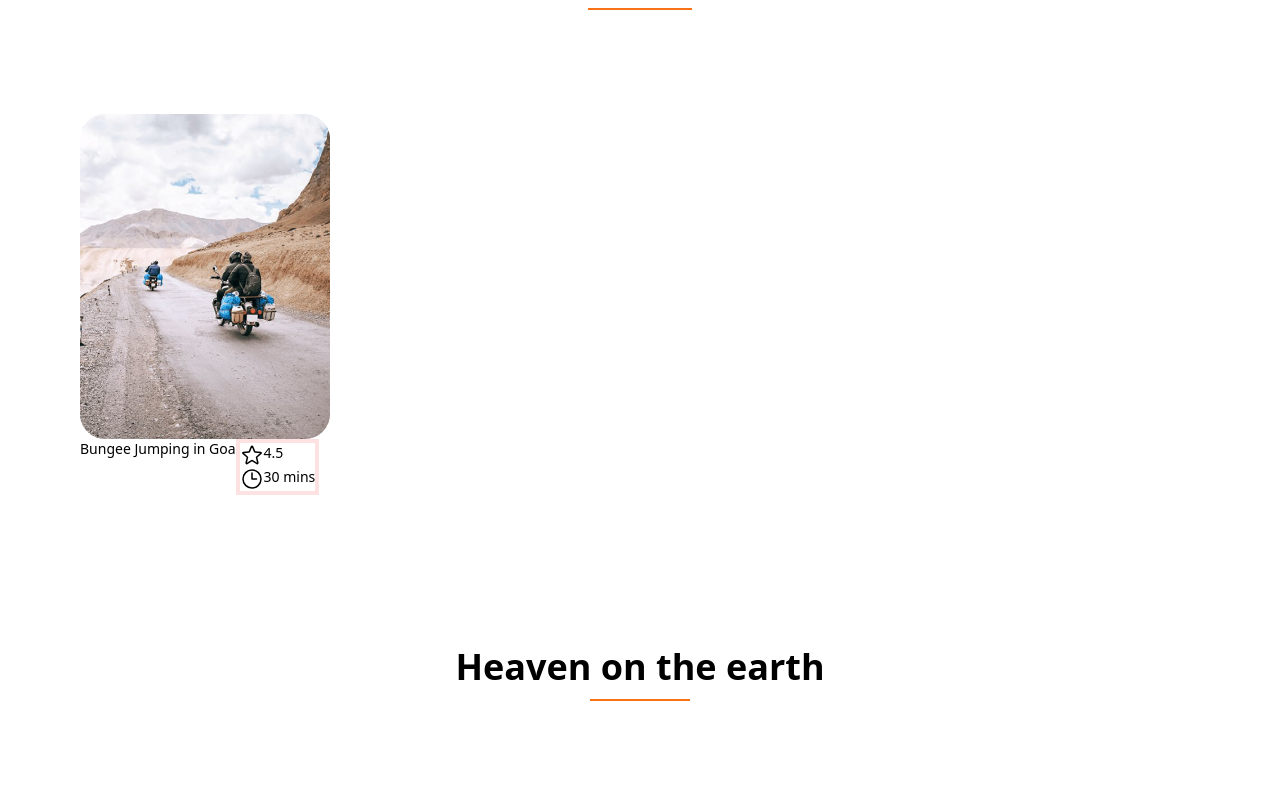
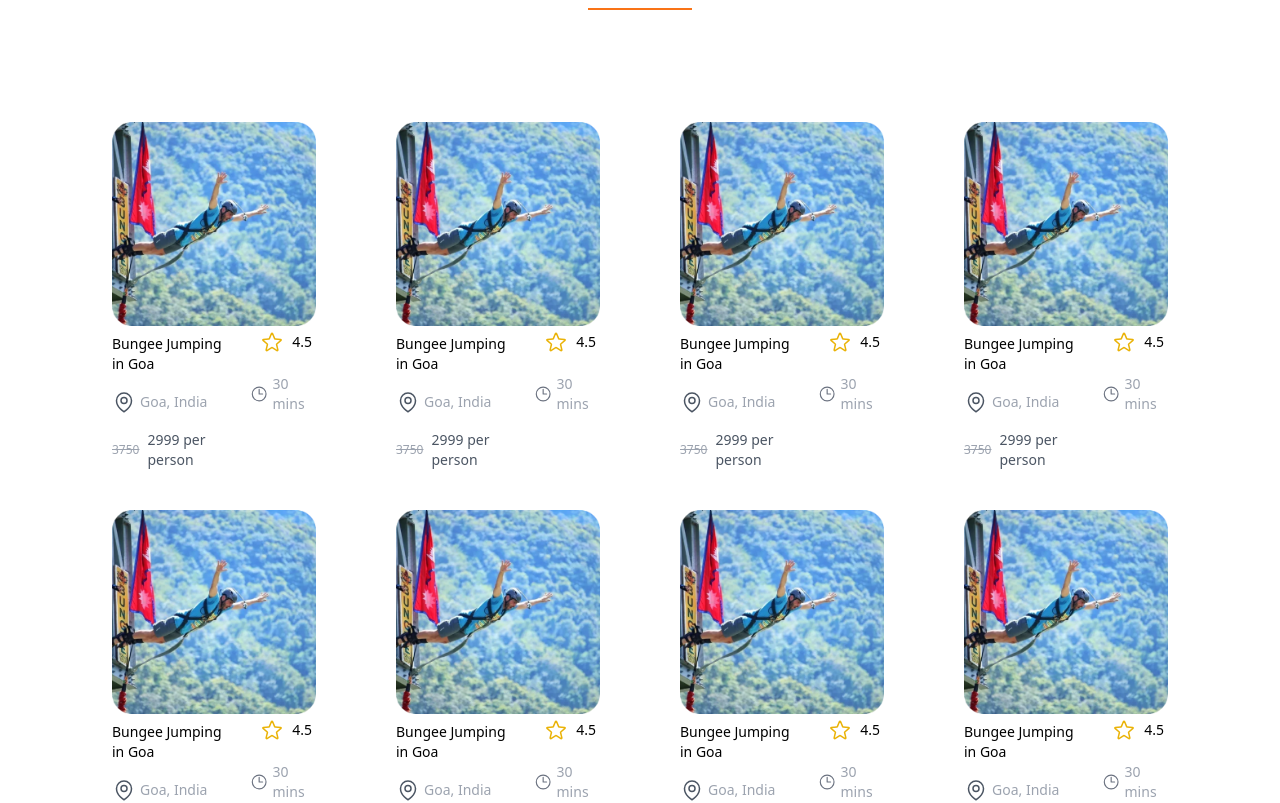
Before and after one commit to iamajitsharma/goa-adventure-frontend, a Next.js app in the folder frontend/: page / in a window 1280 px wide. Shown: the part 606-1409 px from the top of the page. Built offline with nearby package versions, Linux system fonts and the light colour scheme.

Commit message:
Added thrilling activity and top tour packages

```diff
--- a/frontend/src/components/Activity.tsx
+++ b/frontend/src/components/Activity.tsx
@@ -2,23 +2,53 @@ import React from "react";
 
 export default function Activity() {
   return (
-    <div className="flex flex-col text-black text-sm">
-      <img src="assets/Rectangle_20.png" alt="Activity image" />
+    <div className="flex flex-col text-black text-sm mx-8 my-2">
+      <img src="thrillingactivity.png" alt="Activity image" />
 
       <div className="flex flex-row">
-        <div className=" block">
-          <span>Bungee Jumping in Goa</span>
-          <div></div>
-        </div>
-        <div className="flex flex-col justify-end border-red-100 border-4">
-          <div className="flex flex-row">
+        <div className=" mr-2 justify-start flex flex-col">
+          <span className="my-2">Bungee Jumping in Goa</span>
+          <div className="my-2 flex flex-row items-center">
             <svg
               xmlns="http://www.w3.org/2000/svg"
               fill="none"
               viewBox="0 0 24 24"
               stroke-width="1.5"
               stroke="currentColor"
-              className="w-6 h-6"
+              className="w-6 h-6  text-gray-600"
+            >
+              <path
+                stroke-linecap="round"
+                stroke-linejoin="round"
+                d="M15 10.5a3 3 0 11-6 0 3 3 0 016 0z"
+              />
+              <path
+                stroke-linecap="round"
+                stroke-linejoin="round"
+                d="M19.5 10.5c0 7.142-7.5 11.25-7.5 11.25S4.5 17.642 4.5 10.5a7.5 7.5 0 1115 0z"
+              />
+            </svg>
+
+            <span className="mx-1  text-gray-400">Goa, India</span>
+          </div>
+
+          <div className="my-2 flex flex-row items-center">
+            <span className=" text-gray-400 text-decoration-line: line-through text-xs">
+              3750
+            </span>
+
+            <span className="mx-2  text-gray-600">2999 per person</span>
+          </div>
+        </div>
+        <div className="flex flex-col justify-start  ml-2">
+          <div className="flex flex-row justify-end items-center mb-4">
+            <svg
+              xmlns="http://www.w3.org/2000/svg"
+              fill="none"
+              viewBox="0 0 24 24"
+              stroke-width="1.5"
+              stroke="currentColor"
+              className="w-6 h-6 text-yellow-500 m-1 "
             >
               <path
                 stroke-linecap="round"
@@ -26,16 +56,16 @@ export default function Activity() {
                 d="M11.48 3.499a.562.562 0 011.04 0l2.125 5.111a.563.563 0 00.475.345l5.518.442c.499.04.701.663.321.988l-4.204 3.602a.563.563 0 00-.182.557l1.285 5.385a.562.562 0 01-.84.61l-4.725-2.885a.563.563 0 00-.586 0L6.982 20.54a.562.562 0 01-.84-.61l1.285-5.386a.562.562 0 00-.182-.557l-4.204-3.602a.563.563 0 01.321-.988l5.518-.442a.563.563 0 00.475-.345L11.48 3.5z"
               />
             </svg>
-            <span>4.5</span>
+            <span className="px-1">4.5</span>
           </div>
-          <div className="flex flex-row justify-end">
+          <div className="flex flex-row justify-end items-center text-gray-400">
             <svg
               xmlns="http://www.w3.org/2000/svg"
               fill="none"
               viewBox="0 0 24 24"
               stroke-width="1.5"
               stroke="currentColor"
-              className="w-6 h-6"
+              className="w-6 h-6 text-gray-500"
             >
               <path
                 stroke-linecap="round"
@@ -43,7 +73,7 @@ export default function Activity() {
                 d="M12 6v6h4.5m4.5 0a9 9 0 11-18 0 9 9 0 0118 0z"
               />
             </svg>
-            <span>30 mins</span>
+            <span className="px-1">30 mins</span>
           </div>
         </div>
       </div>
--- a/frontend/src/components/hero.tsx
+++ b/frontend/src/components/hero.tsx
@@ -383,8 +383,14 @@ export default function Hero() {
 
           <div className="flex flex-col">
             <Heading heading={"Popular Thrilling Activities"} />
-            <div className="flex flex-row m-20 justify-between">
-              <Activity />
+            <div className="flex flex-row m-20 items-between justify-center">
+              <div className="grid grid-cols-4 gap-4">
+                {[0, 1, 2, 3, 4, 5, 6, 7].map((num) => (
+                  <div>
+                    <Activity />
+                  </div>
+                ))}
+              </div>
             </div>
           </div>
 
@@ -403,6 +409,19 @@ export default function Hero() {
                   <img src="assets/banner.png" alt="Expedia logo" />
                   <img src="assets/banner.png" alt="Expedia logo" />
                 </Slider>
+              </div>
+            </div>
+          </div>
+
+          <div className="flex flex-col">
+            <Heading heading={"Top Tour Packages"} />
+            <div className="flex flex-row m-20 items-between justify-center">
+              <div className="grid grid-cols-4 gap-4">
+                {[0, 1, 2, 3].map((num) => (
+                  <div>
+                    <Activity />
+                  </div>
+                ))}
               </div>
             </div>
           </div>
```
Also changed, not shown: frontend/public/thrillingactivity.png (added).
